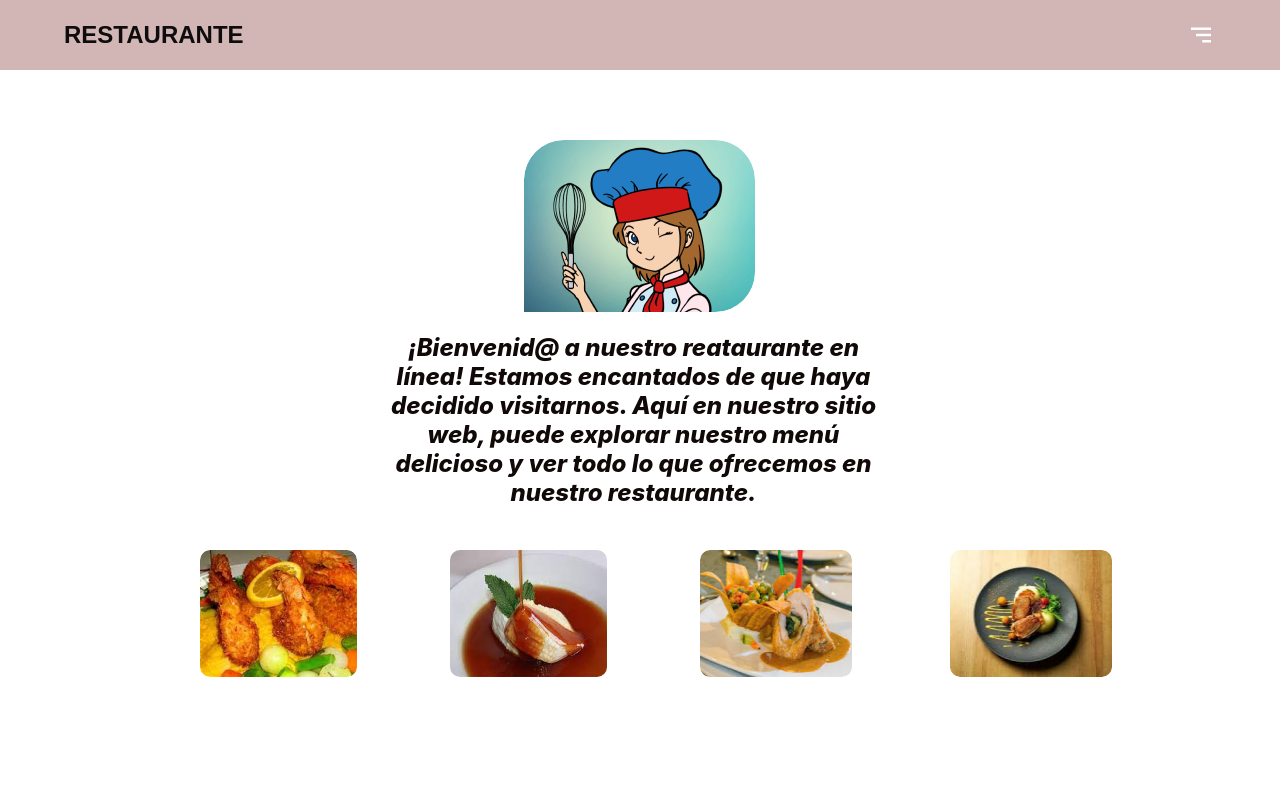
After one commit to oscar80-os/API-Restaurante, a PHP site: page /navegacion.html in a window 1280 px wide. The commit adds this page. Run offline with PHP 8.4, Linux system fonts and the light colour scheme.

Commit message:
menu de navegacion

```diff
--- /dev/null
+++ b/css/navegacion.css
@@ -0,0 +1,269 @@
+*{
+    margin: 0;
+    box-sizing: border-box;
+    padding: 0;
+}
+
+body{
+    font-family: Arial;
+    color: azure;
+}
+
+
+
+.nav{
+    background-color: #d2b6b6;
+
+    --img1: scale(1);
+    --img2: scale(0);
+}
+
+.nav:has( .dropdown:target ){
+    --img1: scale(0);
+    --img2: scale(1);
+
+    --clip:inset(0 0 0 0);
+
+}
+
+.nav__container{
+    width: 90%;
+    margin: 0 auto;
+    height: 70px;
+
+    display: grid;
+    grid-template-columns: max-content max-content;
+    grid-template-areas: "title img";
+    justify-content: space-between;
+    align-items: center;
+
+    overflow: hidden;
+}
+
+.nav__title{
+    color: #0e0c0c;
+    grid-area: title;
+}
+
+
+.nav__menu{
+    grid-area: img;
+    position: relative;
+
+
+    transform: var(--img1);
+}
+
+.nav__menu--second{
+    transform: var(--img2);
+
+}
+
+.nav__icon{
+    width: 30px;
+    display: block;
+
+}
+
+.dropdown{
+    position: absolute;
+    background-color: #9a7b7b;
+    width: 75%;
+    max-width: 300px;
+    right: 0;
+    top: 0;
+    bottom: 0;
+    padding: 1em;
+    z-index: 1;
+    display: grid;
+    align-content:center ;
+    gap: 1rem;
+
+    overflow-y: auto;
+
+
+    clip-path: var(--clip, inset(0 0 100% 100%));
+    transition: clip-path .5s;
+}
+
+.dropdown__list{
+    list-style: none;
+}
+
+.dropdown__link{
+    color: rgb(15, 16, 17);
+    padding: 1em .7em;
+    text-decoration: none;
+
+    display: flex;
+    align-items: center;
+    gap: .6rem;
+
+    position: relative;
+    background-color: var(--bg, transparent);
+    border-radius: 6px;
+}
+
+.dropdown__list:has( :checked ){
+    --rows: 1fr;
+    --rotate: rotate(180deg);
+    --bg: #28303B;
+}
+
+.dropdown__check{
+    position: absolute;
+    width: 100%;
+    height: 100%;
+    opacity: 0;
+    cursor: pointer;
+}
+
+.dropdown__arrow{
+    width: 30px;
+    margin-left: auto;
+    transform: var(--rotate, 0);
+    transition: .2s transform;
+}
+
+.dropdown__content{
+    display: grid;
+    grid-template-rows: var(--rows, 0fr);
+    transition: .3s grid-template-rows;
+}
+
+.dropdown__sub{
+    overflow: hidden;
+
+}
+
+.dropdown__li{
+    width: 85%;
+    list-style: none;
+    margin-left: auto;
+}
+
+.dropdown__anchor{
+    padding: 1em 0;
+    display: block;
+    color: #79415b;
+    text-decoration: none;
+}
+
+.dropdown__icon{
+    width: 30px;
+}
+
+
+/*Pagina principal*/
+/*Logo*/
+.pagina_principal{
+    position: absolute;
+width: 231px;
+height: 172px;
+left: calc(50% - 231px/2 - 0.5px);
+top: 140px;
+
+
+border-radius: 40px 40px 40px 0px;
+}
+/*Parrafo */
+.pagina_principal_parrafo{
+    position: absolute;
+width: 517px;
+height: 179px;
+left: 375px;
+top: 330px;
+
+font-family: 'Inter';
+font-style: italic;
+font-weight: 800;
+font-size: 24px;
+line-height: 29px;
+display: flex;
+align-items: center;
+text-align: center;
+
+color: #110808;
+}
+
+/*imagenes platos*/
+
+.plato1{
+    position: absolute;
+width: 157px;
+height: 127px;
+left: 200px;
+top: 550px;
+
+
+border-radius: 10px;
+}
+.plato2{
+    position: absolute;
+width: 157px;
+height: 127px;
+left: 450px;
+top: 550px;
+
+
+border-radius: 10px;
+}
+.plato3{
+    position: absolute;
+width: 152px;
+height: 127px;
+left: 700px;
+top: 550px;
+
+
+border-radius: 10px;
+}
+.plato4{
+    position: absolute;
+width: 162px;
+height: 127px;
+left: 950px;
+top: 550px;
+
+
+border-radius: 10px;
+}
+
+@media screen and (max-width: 767px) {
+    .pagina_principal_parrafo{
+        position: absolute;
+        width: 231px;
+        height: 172px;
+        left: calc(50% - 231px/2 - 0.5px);
+        top: 400px;
+    }
+
+  .plato1{
+    position: absolute;
+        width: 231px;
+        height: 172px;
+        left: calc(50% - 231px/2 - 0.5px);
+        top: 650px;
+  }
+  .plato2{
+    position: absolute;
+        width: 231px;
+        height: 172px;
+        left: calc(50% - 231px/2 - 0.5px);
+        top: 850px;
+  }
+  .plato3{
+    position: absolute;
+        width: 231px;
+        height: 172px;
+        left: calc(50% - 231px/2 - 0.5px);
+        top: 1050px;
+  }
+  .plato4{
+    position: absolute;
+        width: 231px;
+        height: 172px;
+        left: calc(50% - 231px/2 - 0.5px);
+        top: 1250px;
+  }
+}
--- a/index.php
+++ b/index.php
@@ -4,6 +4,7 @@
     <meta charset="UTF-8">
     <meta name="viewport" content="width=device-width, initial-scale=1.0">
     <link rel="stylesheet" href="css/estilos.css">
+    <link rel="stylesheet" href="/navegacion.html">
     <title>Restaurante login</title>
 </head>
 <body>
@@ -12,7 +13,7 @@
     </div>
 <div class="container">
         <h2>Iniciar Sesión</h2>
-        <form action="api/auth.php" method="POST">
+        <form action="api/autenticacion.php" method="POST">
             <div class="form-group">
                 <label for="username">Usuario:</label>
                 <input type="text" id="username" name="user" required>
--- /dev/null
+++ b/navegacion.html
@@ -0,0 +1,119 @@
+<!DOCTYPE html>
+<html lang="es">
+<head>
+    <meta charset="UTF-8">
+    <meta http-equiv="X-UA-Compatible" content="IE=edge">
+    <meta name="viewport" content="width=device-width, initial-scale=1.0">
+    <title>RESTAURANTE</title>
+    <link rel="stylesheet" href="/img/cocinera_logo.png">
+    <link rel="stylesheet" href="/css/navegacion.css">
+</head>
+<body>
+
+    <nav class="nav">
+
+        <div class="nav__container">
+
+            <h1 class="nav__title">RESTAURANTE
+
+            </h1>
+
+            <a href="#menu" class="nav__menu">
+                <img src="./assets/menu.svg" class="nav__icon">
+            </a>
+
+            <a href="#" class="nav__menu nav__menu--second">
+                <img src="./assets/close.svg" class="nav__icon ">
+            </a>
+
+            <ul class="dropdown" id="menu">
+
+                <li class="dropdown__list">
+                    <a href="#" class="dropdown__link">
+                        <img src="./assets/close-svgrepo-com.svg" class="dropdown__icon">
+                        <span class="dropdown__span">Cerrar Menu</span>
+                    </a>
+                </li>
+
+                <li class="dropdown__list">
+                    <a href="#" class="dropdown__link">
+                        <img src="./assets/chef-restaurant-logo-publicdomainvectors.svg" class="dropdown__icon">
+                        <span class="dropdown__span">Menu</span>
+                        <img src="./assets/chefs-hat.svg" class="dropdown__arrow">
+
+                        <input type="checkbox" class="dropdown__check">
+                    </a>
+
+                    <div class="dropdown__content">
+
+                        <ul class="dropdown__sub">
+
+                            <li class="dropdown__li">
+                                <a href="/formulario.html" class="dropdown__anchor">Formulario</a>
+                            </li>
+                            <li class="dropdown__li">
+                                <a href="/pagos.html" class="dropdown__anchor">Pagos</a>
+                            </li>
+                            <li class="dropdown__li">
+                                <a href="menu.html" class="dropdown__anchor">Meú restaurante</a>
+                            </li>
+
+                        </ul>
+
+                    </div>
+                </li>
+
+                <li class="dropdown__list">
+                    <a href="#" class="dropdown__link">
+                        <img src="./assets/email.svg" class="dropdown__icon">
+                        <span class="dropdown__span">Contacto</span>
+                        <img src="./assets/down.svg" class="dropdown__arrow">
+
+                        <input type="checkbox" class="dropdown__check">
+                    </a>
+
+                    <div class="dropdown__content">
+
+                        <ul class="dropdown__sub">
+
+                            <li class="dropdown__li">
+                                <a href="#" class="dropdown__anchor">Contact 1</a>
+                            </li>
+                            <li class="dropdown__li">
+                                <a href="#" class="dropdown__anchor">Contact 2</a>
+                            </li>
+
+
+                        </ul>
+
+                    </div>
+                </li>
+
+                <li class="dropdown__list">
+                    <a href="#" class="dropdown__link">
+                        <img src="./assets/help.svg" class="dropdown__icon">
+                        <span class="dropdown__span">Ayuda</span>
+                    </a>
+                </li>
+
+            </ul>
+
+        </div>
+
+    </nav>
+
+    <main>
+        <div>
+            <img class="pagina_principal" src="/img/cocinera_logo.png" alt="logo">
+            <div>
+                <p class="pagina_principal_parrafo">¡Bienvenid@ a nuestro reataurante en línea! Estamos encantados de que haya decidido visitarnos. Aquí en nuestro sitio web, puede explorar nuestro menú delicioso y ver todo lo que ofrecemos en nuestro restaurante.</p>
+            </div>
+            <img class="plato1" src="/img/image 1.png" alt="plato">
+            <img class="plato2" src="/img/queso.jpg" alt="plato">
+            <img class="plato3" src="/img/image 3.png" alt="plato">
+            <img class="plato4" src="/img/image 4.png" alt="plato">
+        </div>
+    </main>
+
+</body>
+</html>
```
